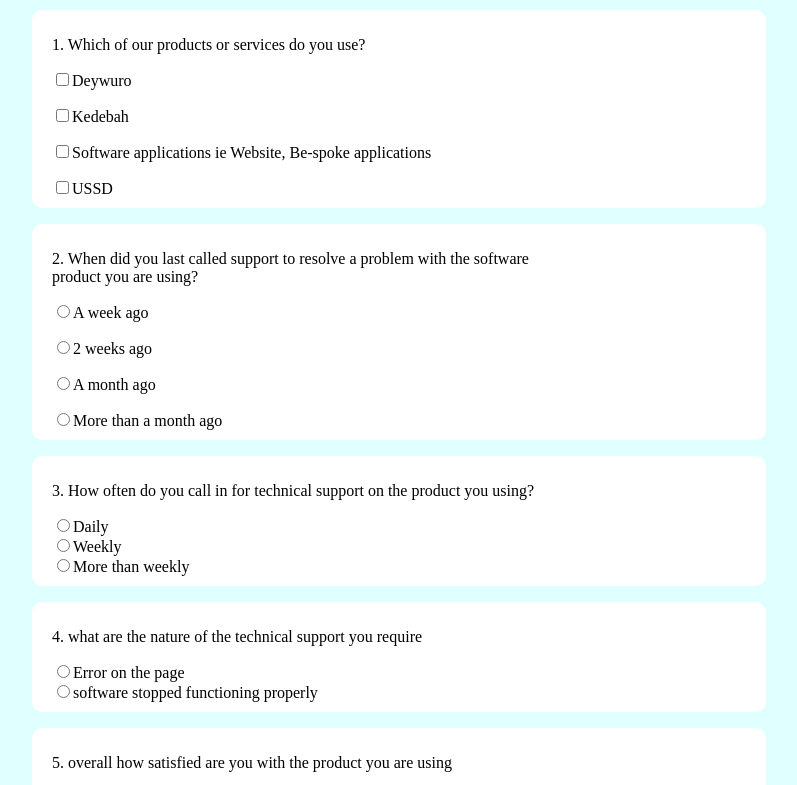
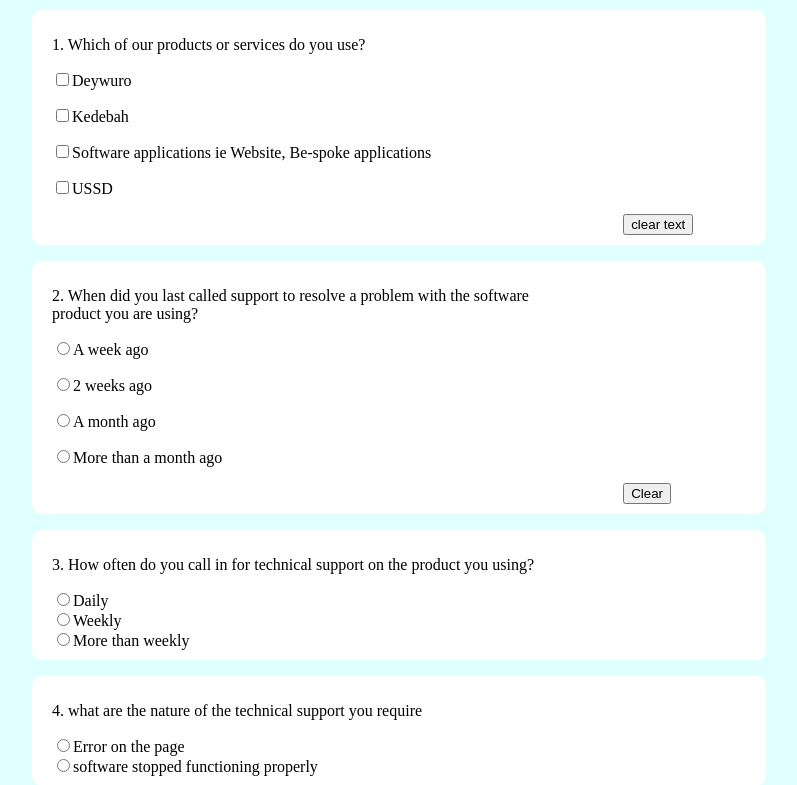
Before and after one commit to yaw4testing/Customer_Sat_Survey, a PHP site: page / in a window 1280 px wide. Shown: the part 275-1060 px from the top of the page, without its empty margins (296-1093 px from the left). Run offline with PHP 8.4, Linux system fonts and the light colour scheme.

Commit message:
commiting changes

```diff
--- a/index.html
+++ b/index.html
@@ -53,21 +53,33 @@ session_$start();
     the company's products <br>you are using, your impressions of it and
     improvement suggestions.</p>
 
-<div class="div1">
+<div class="div1" >
     <p> 1. Which of our products or services do you use?</p>
     <input class="check" type="checkbox" name="product_service" value="Deywuro" >Deywuro
     <p><input class="check" type="checkbox" name="product_service" value="Kedebah">Kedebah</p>
     <p><input class="check" type="checkbox" name="product_service" value="software">Software applications ie Website, Be-spoke applications</p>
-    <input class="check" type="checkbox" name="product_service" value="USSD">USSD
+   <p> <input class="check" type="checkbox" name="product_service" value="USSD">USSD
+    </p>
+<!--    <input type="button" class="buttonClear" value="Clear Selection" style="margin-left: 80%;">-->
+<button style="margin-left: 80%">clear text</button>
+    <script>
+        $("button").click(function () {
+            $("div1").empty();
+
+
+        });
+    </script>
 </div>
 <p></p>
-<div class="radio1">
+<div class="lastTimeCalled" >
     <p>2. When did you last called support to resolve a problem with the software<br>
     product you are using?</p>
-    <input type="radio" name="lastTimeCalled" value="oneWeek">A week ago
-    <p><input type="radio" name="lastTimeCalled" value="twoWeeks">2 weeks ago</p>
-    <p><input type="radio" name="lastTimeCalled" value="oneMonth">A month ago</p>
-    <input type="radio" name="lastTimeCalled" value="moreThanMonth">More than a month ago
+    <input type="radio" name="lastTimeCalled" value="oneWeek" id="lastTimeCal">A week ago
+    <p><input type="radio" name="lastTimeCalled" value="twoWeeks" >2 weeks ago</p>
+    <p><input type="radio" name="lastTimeCalled" value="oneMonth" >A month ago</p>
+    <p> <input type="radio" name="lastTimeCalled" value="moreThanMonth" >More than a month ago</p>
+       <input type="button"  onclick="resetLastTime();" value="Clear" style="margin-left: 80%;">
+
 </div>
 <p><div class="oftenTech">
     <p> 3. How often do you call in for technical support on the product you using?</p>
@@ -228,5 +240,9 @@ related issue was resolved</p>
 
 
 </form>
+<script
+        src="https://code.jquery.com/jquery-3.5.1.min.js"
+        integrity="sha256-9/aliU8dGd2tb6OSsuzixeV4y/faTqgFtohetphbbj0="
+        crossorigin="anonymous"></script>
 </body>
 </html>
--- a/suvey.css
+++ b/suvey.css
@@ -36,7 +36,7 @@ body{
 .check{
     background-color: forestgreen;
 }
-.radio1{
+.lastTimeCalled{
 margin-left: 320px;
 margin-right: 210px;
 background-color:white;
```
Also changed, not shown: cust_response.php (+17 -11 lines).
